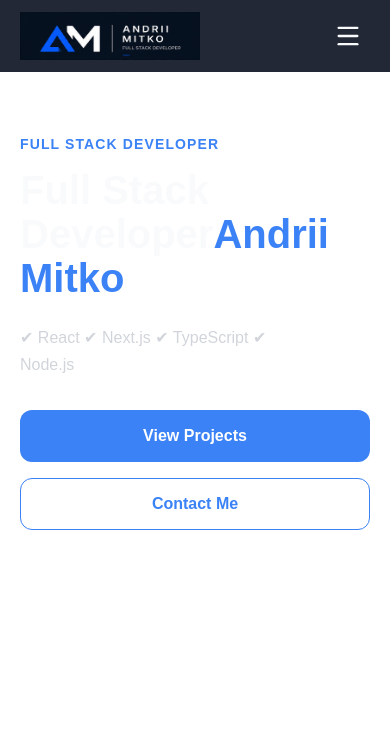
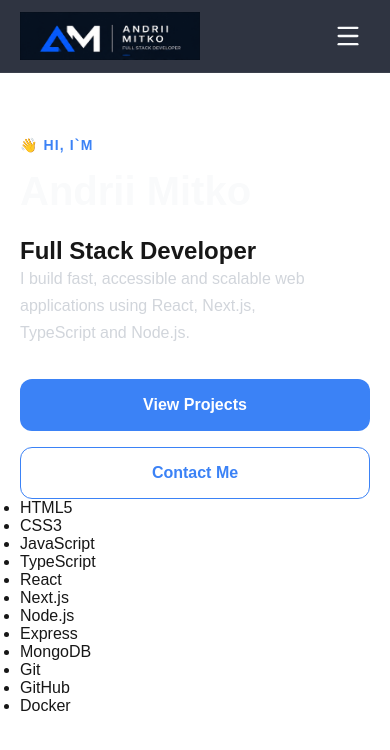
Before and after one commit to Andrii-Mitko/andrii-mitko-brand, a Next.js app: page / in a window 390 px wide. Shown: the top 750 px of the page. Built offline with nearby package versions, Linux system fonts and the light colour scheme.

Commit message:
feat(hero): add responsive hero section

```diff
--- a/src/components/layout/Header/Header.module.css
+++ b/src/components/layout/Header/Header.module.css
@@ -2,9 +2,10 @@
   position: sticky;
   top: 0;
   z-index: 1000;
-
-  background: rgba(11, 17, 32, 0.9);
-  backdrop-filter: blur(10px);
+  background-color: rgba(11, 17, 32, 0.85);
+  backdrop-filter: blur(16px);
+  -webkit-backdrop-filter: blur(16px);
+  border-bottom: 1px solid rgba(255, 255, 255, 0.06);
 }
 
 .inner {
@@ -24,6 +25,11 @@
   font-weight: 700;
   font-size: 1.2rem;
 }
+
+.logo img {
+  display: block;
+}
+
 .navigation {
   display: none;
 }
@@ -63,16 +69,13 @@
 }
 
 .resume {
-  padding: 10px 18px;
-
+  padding: 12px 20px;
+  min-height: 44px;
   border-radius: 999px;
-
   background-color: var(--color-primary);
-
   color: white;
   text-decoration: none;
   font-weight: 600;
-
   transition:
     background-color 250ms ease,
     transform 250ms ease;
@@ -112,14 +115,24 @@
   }
 
   .nav {
-    display: flex;
+    gap: 20px;
   }
 
   .actions {
     display: flex;
+    gap: 12px;
   }
 
   .menuButton {
     display: none;
   }
 }
+@media (min-width: 1280px) {
+  .nav {
+    gap: 32px;
+  }
+
+  .actions {
+    gap: 20px;
+  }
+}
--- a/src/components/sections/Hero/Hero.tsx
+++ b/src/components/sections/Hero/Hero.tsx
@@ -1,21 +1,22 @@
 import Container from "../../layout/Container/Container";
 import styles from "./Hero.module.css";
 import Button from "../../ui/Button/Button";
+import TechStack from "../TechStack/TechStack";
 
 export default function Hero() {
   return (
     <section className={styles.hero}>
       <Container>
         <div className={styles.content}>
-          <span className={styles.eyebrow}>Full Stack Developer</span>
+          <span className={styles.eyebrow}>👋 Hi, I`m</span>
 
-          <h1 className={styles.title}>
-            Full Stack Developer
-            <span>Andrii Mitko</span>
-          </h1>
+          <h1 className={styles.title}>Andrii Mitko</h1>
+
+          <h2 className={styles.subtitle}>Full Stack Developer</h2>
 
           <p className={styles.description}>
-            ✔ React ✔ Next.js ✔ TypeScript ✔ Node.js
+            I build fast, accessible and scalable web applications using React,
+            Next.js, TypeScript and Node.js.
           </p>
 
           <div className={styles.actions}>
@@ -25,6 +26,7 @@ export default function Hero() {
               Contact Me
             </Button>
           </div>
+          <TechStack />
         </div>
       </Container>
     </section>
--- /dev/null
+++ b/src/components/sections/TechStack/TechStack.tsx
@@ -0,0 +1,24 @@
+const technologies = [
+  "HTML5",
+  "CSS3",
+  "JavaScript",
+  "TypeScript",
+  "React",
+  "Next.js",
+  "Node.js",
+  "Express",
+  "MongoDB",
+  "Git",
+  "GitHub",
+  "Docker",
+];
+
+export default function TechStack() {
+  return (
+    <ul>
+      {technologies.map((tech) => (
+        <li key={tech}>{tech}</li>
+      ))}
+    </ul>
+  );
+}
--- /dev/null
+++ b/src/types/technology.ts
@@ -0,0 +1,6 @@
+export type Technology = {
+  id: string;
+  name: string;
+  icon: string;
+  category: "frontend" | "backend" | "database" | "tools";
+};
```
Also changed, not shown: src/components/sections/Hero/HeroImage/HeroImage.module.css (added, +7 -0 lines), src/components/sections/Hero/HeroImage/HeroImage.tsx (added, +17 -0 lines), src/components/ui/Badge/Badge.module.css (added, +29 -0 lines), src/components/ui/Badge/Badge.tsx (added, +9 -0 lines), src/data/technologies.ts (added, +76 -0 lines).
